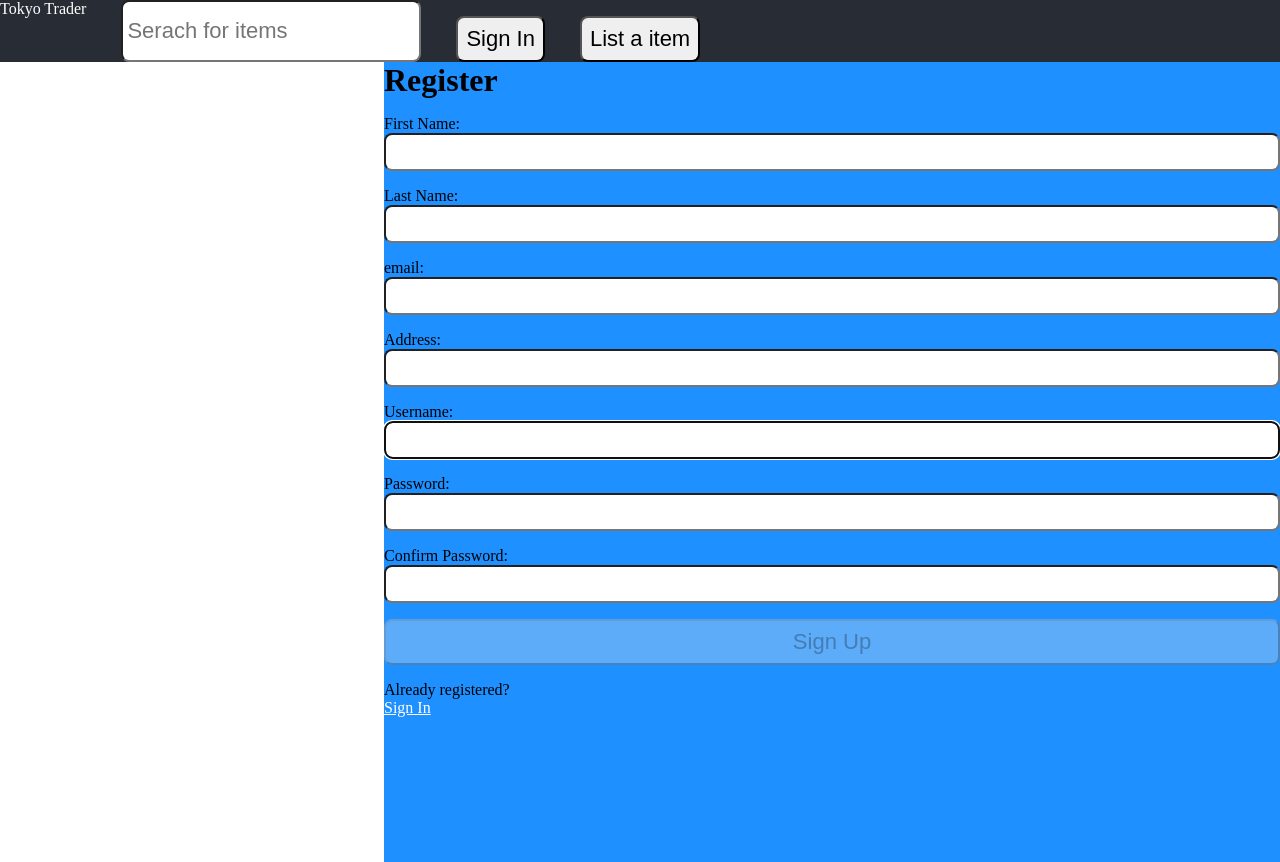
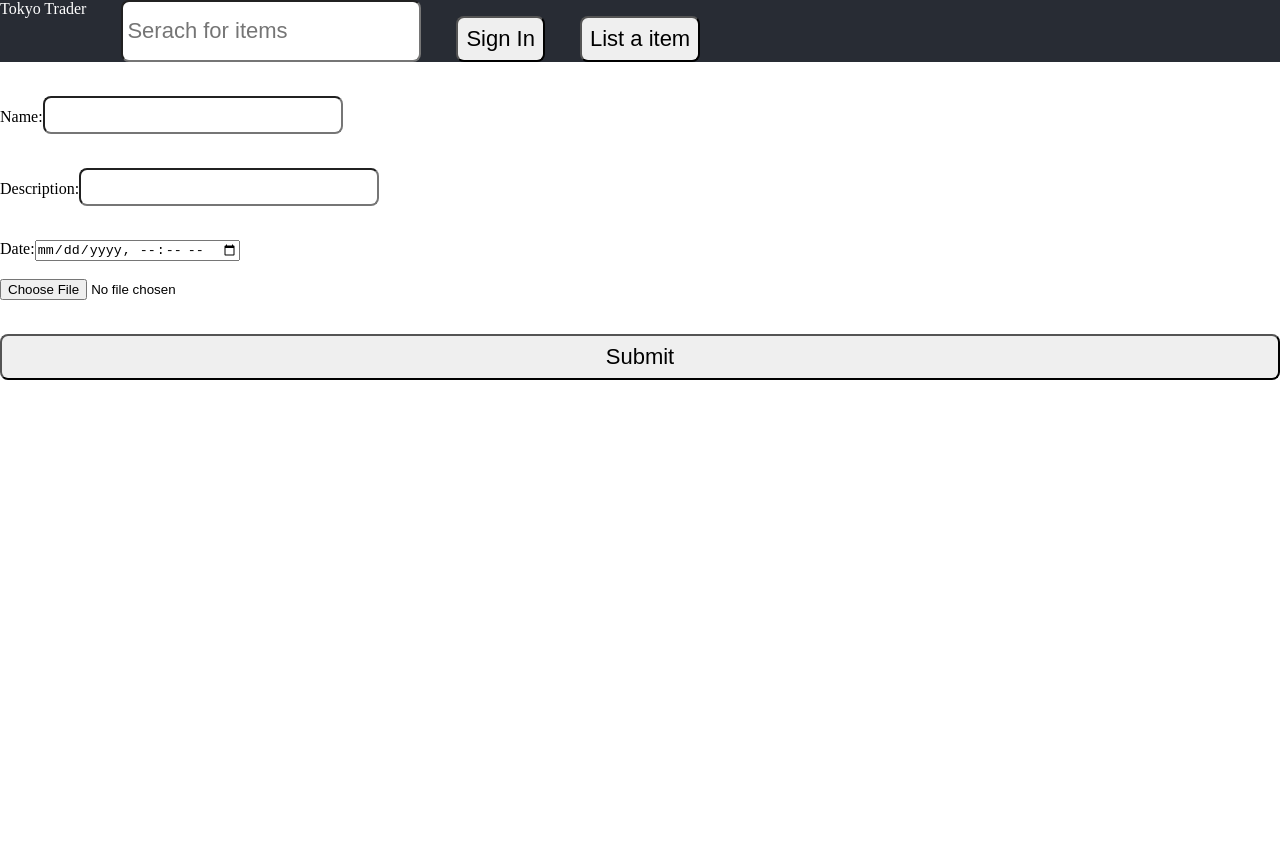
Before and after one commit to tokyo-traders/koukan, a React (Create React App) app: page / in a window 1280 px wide. After the commit the page ends 800 px from the top, so only its background shows below. Built offline with nearby package versions, Linux system fonts and the light colour scheme; no server answers.

Commit message:
add AddItem form basics

```diff
--- a/src/App.js
+++ b/src/App.js
@@ -4,9 +4,10 @@ import './componenet/Registration/Registration.css'
 import NavBar from './componenet/NavBar';
 import Trades from './componenet/Trades';
 import Registration from './componenet/Registration/Registration';
+import AddItem from './componenet/AddItem';
 
 import axios from "axios";
-import { useEffect} from "react";
+import { useEffect } from "react";
 import Sidebar from './componenet/Sidebar';
 
 
@@ -25,9 +26,9 @@ function App() {
   return (
     <>
       <NavBar />
-      <Trades />
+      {/* <Trades /> */}
       <Sidebar />
-      <Registration />
+      <AddItem />
     </>
 
   );
--- /dev/null
+++ b/src/componenet/AddItem.js
@@ -0,0 +1,90 @@
+import React, { useState } from 'react';
+import axios from "axios"
+
+
+
+import './AddItem.css';
+
+
+function AddItem() {
+    const [selectedFile, setSelectedFile] = useState({ imgFile: '' });
+    const [name, setName] = useState('');
+    const [description, setDescription] = useState('');
+    const [expDate, setExpDate] = useState('');
+
+    const convertToBase64 = (file) => {
+        return new Promise((resolve, reject) => {
+            const fileReader = new FileReader();
+            fileReader.readAsDataURL(file);
+            fileReader.onload = () => {
+                resolve(fileReader.result);
+            };
+            fileReader.onerror = (error) => {
+                reject(error);
+            };
+        });
+    };
+
+    const handleFileUpload = async (e) => {
+        const file = e.target.files[0];
+        const base64 = await convertToBase64(file);
+        setSelectedFile({ ...selectedFile, imgFile: base64 });
+    };
+
+    const submitForm = () => {
+        const formData = {
+            name: "",
+            description: "",
+            selectedFile: {},
+            expDate: ""
+        }
+        console.log(name, description, selectedFile, expDate)
+        formData["name"] = name;
+        formData["description"] = description;
+        formData["selectedFile"] = selectedFile;
+        formData["expDate"] = expDate;
+        console.log(formData)
+        // formData.append("file", selectedFile);
+
+        // axios
+        //     .post(UPLOAD_URL, formData)
+        //     .then((res) => {
+        //         alert("File Upload success");
+        //     })
+        //     .catch((err) => alert("File Upload Error"));
+    };
+
+    return (
+        <div>
+            <br />
+            <form>
+                <label>
+                    Name:
+                    <input type="text" value={name} onChange={(e) => setName(e.target.value)} />
+                </label>
+                <br />
+                <label>
+                    Description:
+                    <input type="text" value={description} onChange={(e) => setDescription(e.target.value)} />
+                </label>
+                <br />
+                <label>
+                    Date:
+                    <input type="datetime-local" name="name" onChange={(e) => setExpDate(e.target.value)} />
+                </label>
+                <br />
+                <input
+                    type="file"
+                    label="Image"
+                    name="myFile"
+                    accept=".jpeg, .png, .jpg"
+                    onChange={(e) => handleFileUpload(e)}
+                />
+                <br />
+                <button onClick={submitForm}>Submit</button>
+            </form>
+        </div>
+    )
+}
+
+export default AddItem
```
Also changed, not shown: src/componenet/AddItem.css (added). Lines whose indentation alone changed are shown as unchanged.
